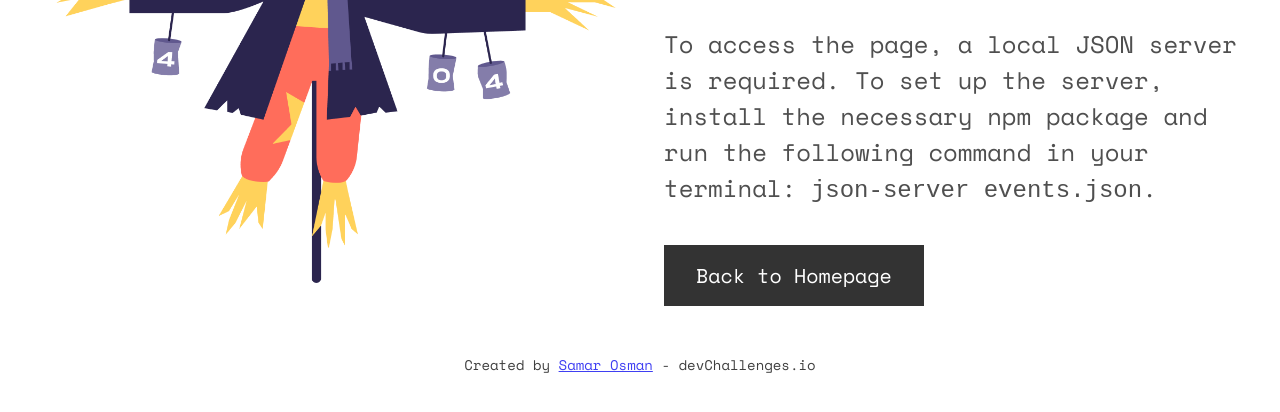
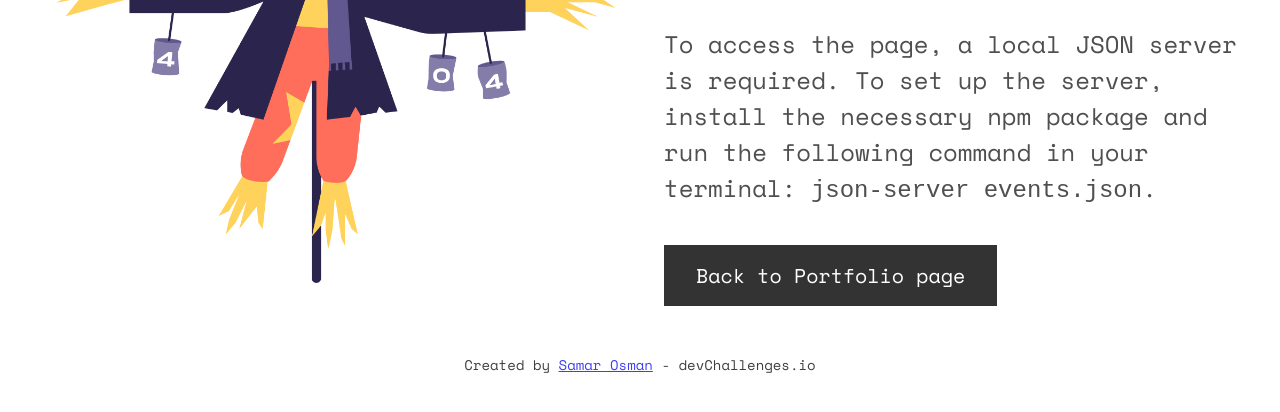
Before and after one commit to OsmanSamar/404, a plain HTML site: page index.html in a window 1280 px wide. Shown: the part 392-804 px from the top of the page. Drawn offline with nearby package versions, Linux system fonts and the light colour scheme.

```diff
--- a/index.html
+++ b/index.html
@@ -34,7 +34,7 @@
           command in your terminal:
           <code>json-server events.json</code>.
         </p>
-        <button>Back to Homepage</button>
+        <button>Back to Portfolio page</button>
       </article>
     </section>
 
```
